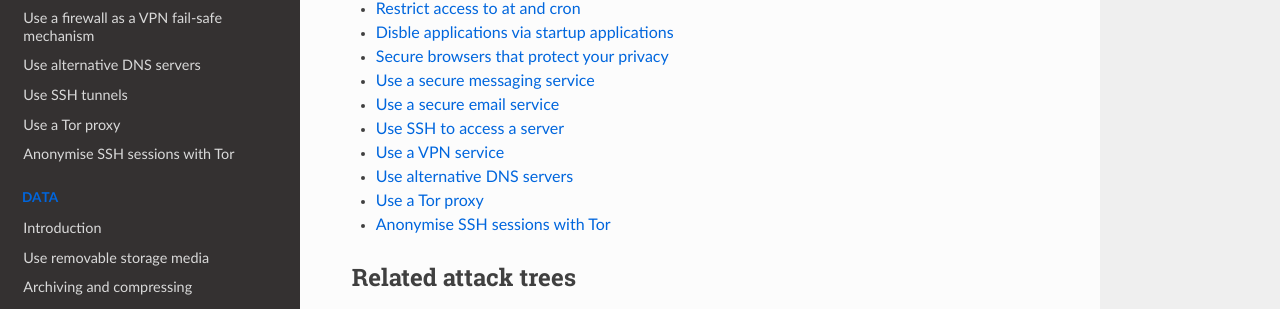
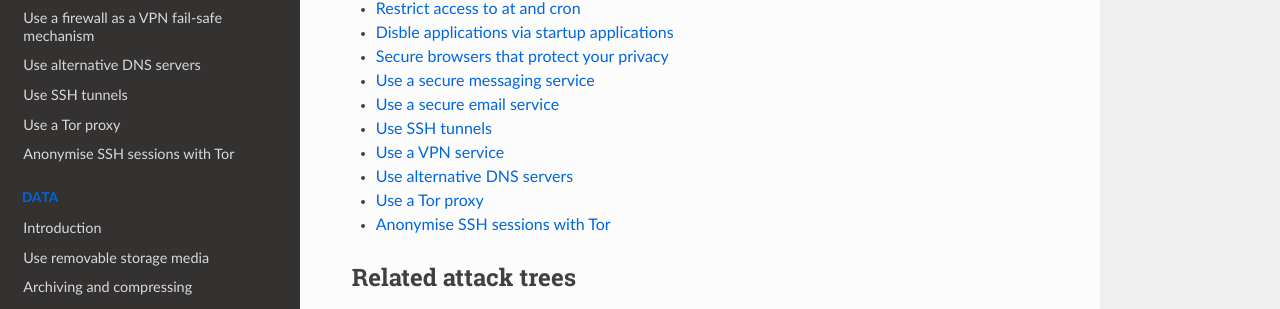
Before and after one commit to tymyrddin/blue-linux, a Sphinx documentation site: the page built from source/docs/services/README.md, in a window 1280 px wide. Shown: the part 283-592 px from the top of the page. Built offline with Sphinx 7.4.7 and the Read the Docs theme 2.0.0, drawn with Linux system fonts in a browser that asks for light colours.

Commit message:
Version 0.1

```diff
--- a/source/docs/services/README.md
+++ b/source/docs/services/README.md
@@ -10,7 +10,7 @@ customisation feature to enhance security.
 * [Secure browsers that protect your privacy](browsers.md)
 * [Use a secure messaging service](messaging.md)
 * [Use a secure email service](email-services.md)
-* [Use SSH to access a server](ssh.md)
+* [Use SSH tunnels](ssh.md)
 * [Use a VPN service](vpn.md)
 * [Use alternative DNS servers](dns-servers.md)
 * [Use a Tor proxy](tor-proxy.md)
```
